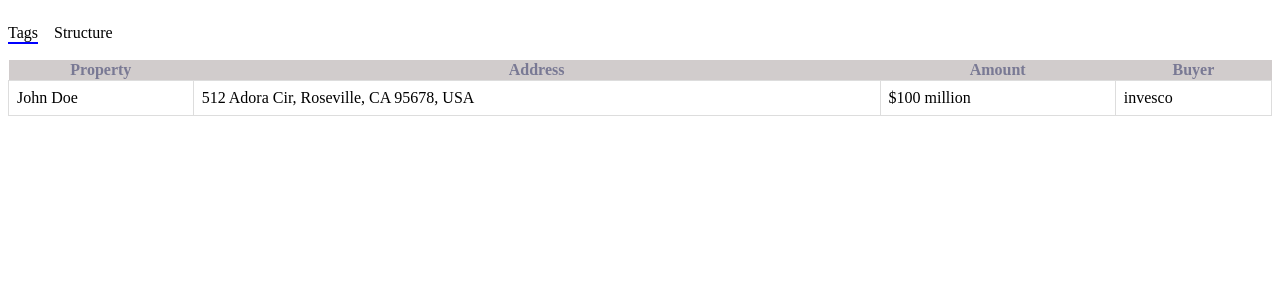
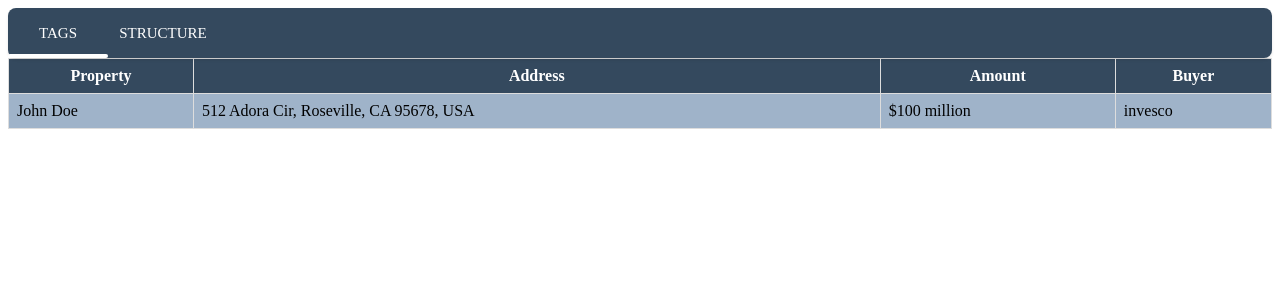
Before and after one commit to EdmonVevo/ani-test, a React (Create React App) app: page / in a window 1280 px wide. Shown: the top 300 px of the page. Built offline with nearby package versions, Linux system fonts and the light colour scheme.

Commit message:
problem solved

```diff
--- a/package.json
+++ b/package.json
@@ -6,6 +6,7 @@
     "@testing-library/jest-dom": "^5.16.2",
     "@testing-library/react": "^12.1.3",
     "@testing-library/user-event": "^13.5.0",
+    "classnames": "^2.3.1",
     "react": "^17.0.2",
     "react-dom": "^17.0.2",
     "react-scripts": "5.0.0",
--- a/src/App.css
+++ /dev/null
@@ -1,33 +0,0 @@
-.tbl {
-    border-collapse: collapse;
-    width: 100%;
-}
-
-.tbl > th,
-td {
-    border: 1px solid rgb(221, 221, 221);
-    padding: 8px;
-}
-
-.tbl > thead > tr > th {
-    background-color: rgb(209, 204, 204);
-    color: rgb(121, 121, 148);
-}
-
-.tabs {
-    display: flex;
-    gap: 1rem;
-    padding: 1rem 0;
-}
-
-.tabs > div {
-    cursor: pointer;
-}
-
-.active {
-    border-bottom: 2px solid blue;
-}
-
-.noactive {
-    border-bottom: none;
-}
--- a/src/App.js
+++ b/src/App.js
@@ -1,5 +1,5 @@
-import TabList from './components/TabList';
-import './App.css';
+import TabList from 'components/TabList';
+import 'App.scss';
 
 const App = () => {
   return (
--- /dev/null
+++ b/src/App.scss
@@ -0,0 +1,62 @@
+.tabs {
+    position: relative;
+    width: 100%;
+    height: 50px;
+    background-color: #34495e;
+    border-radius: 8px;
+    font-size: 0;
+    box-shadow: 0 2px 3px 0 rgba(0, 0, 0, 0.1);
+    a {
+        font-size: 15px;
+        text-transform: uppercase;
+        color: white;
+        text-decoration: none;
+        line-height: 50px;
+        position: relative;
+        z-index: 1;
+        display: inline-block;
+        text-align: center;
+        &:nth-child(1) {
+            width: 100px;
+        }
+        &:nth-child(2) {
+            width: 110px;
+        }
+        .start,
+        &:nth-child(1).active ~ .animation {
+            width: 100px;
+            left: 0;
+        }
+        .start,
+        &:nth-child(2).active ~ .animation {
+            width: 110px;
+            left: 100px;
+        }
+    }
+    .animation {
+        position: absolute;
+        bottom: 0;
+        z-index: 0;
+        background: white;
+        border-radius: 8px;
+        height: 4px;
+        transition: all 0.5s ease 0s;
+    }
+}
+
+.tbl {
+    border-collapse: collapse;
+    width: 100%;
+    background-color: #9fb3c9;
+    .tblRow {
+        .tblHead {
+            background-color: #34495e;
+            color: white;
+        }
+        .tblHead,
+        .tblData {
+            border: 1px solid rgb(221, 221, 221);
+            padding: 8px;
+        }
+    }
+}
--- a/src/components/TabItem.jsx
+++ b/src/components/TabItem.jsx
@@ -2,34 +2,29 @@ import React from 'react'
 
 const TabItem = ({ tabList, currentTab }) => {
     return (
-        <div>
-            <table className='tbl'>
-                <thead>
-                    <tr>
-                        <th>Property</th>
-                        <th>Address</th>
-                        <th>Amount</th>
-                        <th>Buyer</th>
-                    </tr>
-                </thead>
-                {
-                    tabList.map((tab, index) => {
+        tabList.length !== 0 ? tabList.map(tab => {
             if (tab.id === currentTab) {
                 return (
-                                <tbody key={index}>
-                                    <tr>
-                                        <td>{tab.property}</td>
-                                        <td>{tab.address}</td>
-                                        <td>{tab.amount}</td>
-                                        <td>{tab.buyer}</td>
+                    <tbody key={tab.id}>
+                        <tr className='tblRow'>
+                            <td className='tblData'>{tab.property}</td>
+                            <td className='tblData'>{tab.address}</td>
+                            <td className='tblData'>{tab.amount}</td>
+                            <td className='tblData'>{tab.buyer}</td>
                         </tr>
                     </tbody>
                 )
             }
         })
-                }
-            </table>
-        </div>
+            :
+            <tbody>
+                <tr className='tblRow'>
+                    <td className='tblData'>no data</td>
+                    <td className='tblData'>no data</td>
+                    <td className='tblData'>no data</td>
+                    <td className='tblData'>no data</td>
+                </tr>
+            </tbody>
     )
 }
 
--- a/src/components/TabList.jsx
+++ b/src/components/TabList.jsx
@@ -1,9 +1,9 @@
-import React, { useState } from 'react'
-import TabItem from './TabItem';
+import React, { useState } from 'react';
+import classNames from 'classnames';
+import TabItem from 'components/TabItem';
 
 const TabList = () => {
 
-    const [currentTab, setCurrentTab] = useState('tab1');
     const tabList = [
         {
             id: 'tab1',
@@ -22,22 +22,40 @@ const TabList = () => {
             buyer: 'invesco'
         }
     ];
+    const [currentTab, setCurrentTab] = useState(tabList.length !== 0 ? tabList[0].id : '');
 
     return (
         <>
-            <div className="tabs">
-                {
-                    tabList.map((tab, index) => (
-                        <div
-                            key={index}
+            <nav className="tabs">
+                {tabList.length !== 0 ?
+                    tabList.map(tab => (
+                        <a
+                            href={`#${tab.id}`}
+                            key={tab.id}
                             onClick={() => setCurrentTab(tab.id)}
-                            className={(tab.id === currentTab) ? 'active' : ''}>
+                            className={classNames({
+                                active: tab.id === currentTab,
+                                tabData: tab.id !== currentTab
+                            })}>
                             {tab.tabName}
-                        </div>
+                        </a>
                     ))
+                    :
+                    <div>No Data</div>
                 }
-            </div>
-            <TabItem tabList={tabList} currentTab={currentTab} />
+                <div className="animation start"></div>
+            </nav>
+            <table className='tbl'>
+                <thead>
+                    <tr className='tblRow'>
+                        <th className='tblHead'>Property</th>
+                        <th className='tblHead'>Address</th>
+                        <th className='tblHead'>Amount</th>
+                        <th className='tblHead'>Buyer</th>
+                    </tr>
+                </thead>
+                <TabItem tabList={tabList} currentTab={currentTab} />
+            </table>
         </>
     )
 }
--- a/src/index.js
+++ b/src/index.js
@@ -1,5 +1,5 @@
 import React from 'react';
 import ReactDOM from 'react-dom';
-import App from './App';
+import App from 'App';
 
 ReactDOM.render( <App />, document.getElementById('root'));
```
Also changed, not shown: jsconfig.json (added, +8 -0 lines), 1 other file (tests, documents, lock files or other folders). Lines whose indentation alone changed are shown as unchanged.
